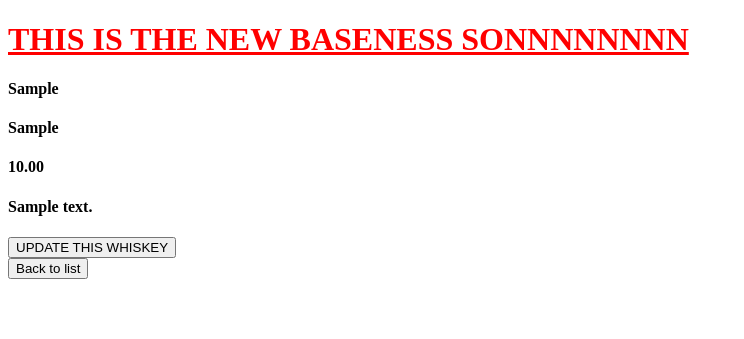
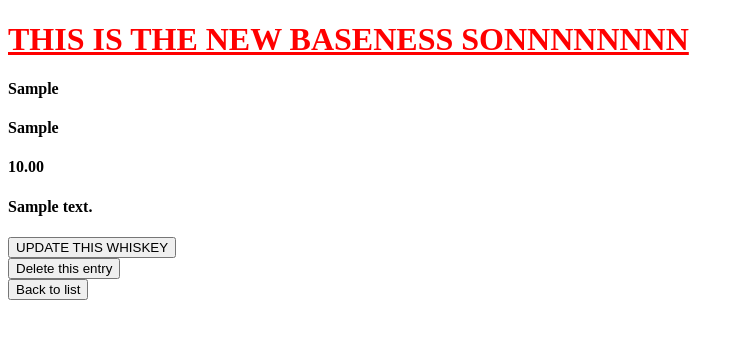
Before and after one commit to Jingo88/Whisky_or_Whiskey, a Django app: page /posts/1/ in a window 1280 px wide. Shown: the top 339 px of the page, without its empty margins (0-744 px from the left). Run offline with Django 3.2, Linux system fonts and the light colour scheme; tables that the repository leaves empty hold one stand-in row (values such as "Sample post").

Commit message:
finished delete, working on users app

```diff
--- a/project/posts/templates/posts/detail.html
+++ b/project/posts/templates/posts/detail.html
@@ -13,6 +13,11 @@
 			<input type="submit" value="UPDATE THIS WHISKEY">
 		</form>
 
+		<form action="{% url 'posts:delete' whiskey.id %}">
+			<input type="submit" value="Delete this entry">
+		</form>
+
+
 		<form action="{% url 'posts:list' %}">
 			<input type="submit" value="Back to list">
 		</form>
--- a/project/posts/urls.py
+++ b/project/posts/urls.py
@@ -9,6 +9,7 @@ from .views import(
 	Posts_Create,
 	Posts_Detail,
 	Posts_Update,
+	Posts_Delete,
 	)
 
 urlpatterns = [
@@ -16,6 +17,7 @@ urlpatterns = [
 	url(r'^create$', Posts_Create.as_view(), name='create'),
 	url(r'^(?P<id>\d+)/$', Posts_Detail.as_view(), name='detail'),
 	url(r'^(?P<id>\d+)/update$', Posts_Update.as_view(), name='update'),
+	url(r'^(?P<id>\d+)/delete$', Posts_Delete.as_view(), name='delete'),
 ]
 
 
--- a/project/posts/views.py
+++ b/project/posts/views.py
@@ -77,7 +77,14 @@ class Posts_Update(View):
 		}
 		return render(req, self.update_template, context)
 
+class Posts_Delete(View):
 
+	def get(self, req, **kwargs):
+		instance = get_object_or_404(Post, id=kwargs['id'])
+		print("THIS IS THE INSTANCE!!!!!!!      " )
+		print(instance)
+		instance.delete()
+		return redirect('posts:list', permanent=True)
 
 
 
```
